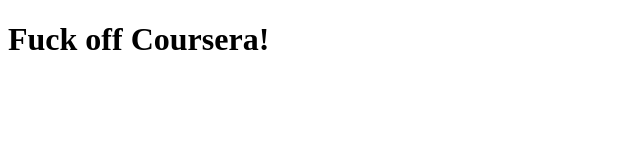
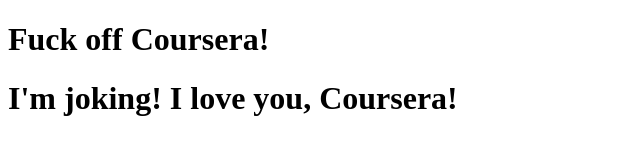
Before and after one commit to kenweekhaw/coursera-web, a plain HTML site: page site/index.html in a window 1280 px wide. Shown: the whole page, without its empty margins (0-640 px from the left). Drawn offline with Linux system fonts and the light colour scheme.

Commit message:
Added text
added a few texts

```diff
--- a/site/index.html
+++ b/site/index.html
@@ -5,5 +5,6 @@
 </head>
 <body>
     <h1>Fuck off Coursera!</h1>
+    <h1>I'm joking! I love you, Coursera!</h1>
 </body>
 </html>
```
